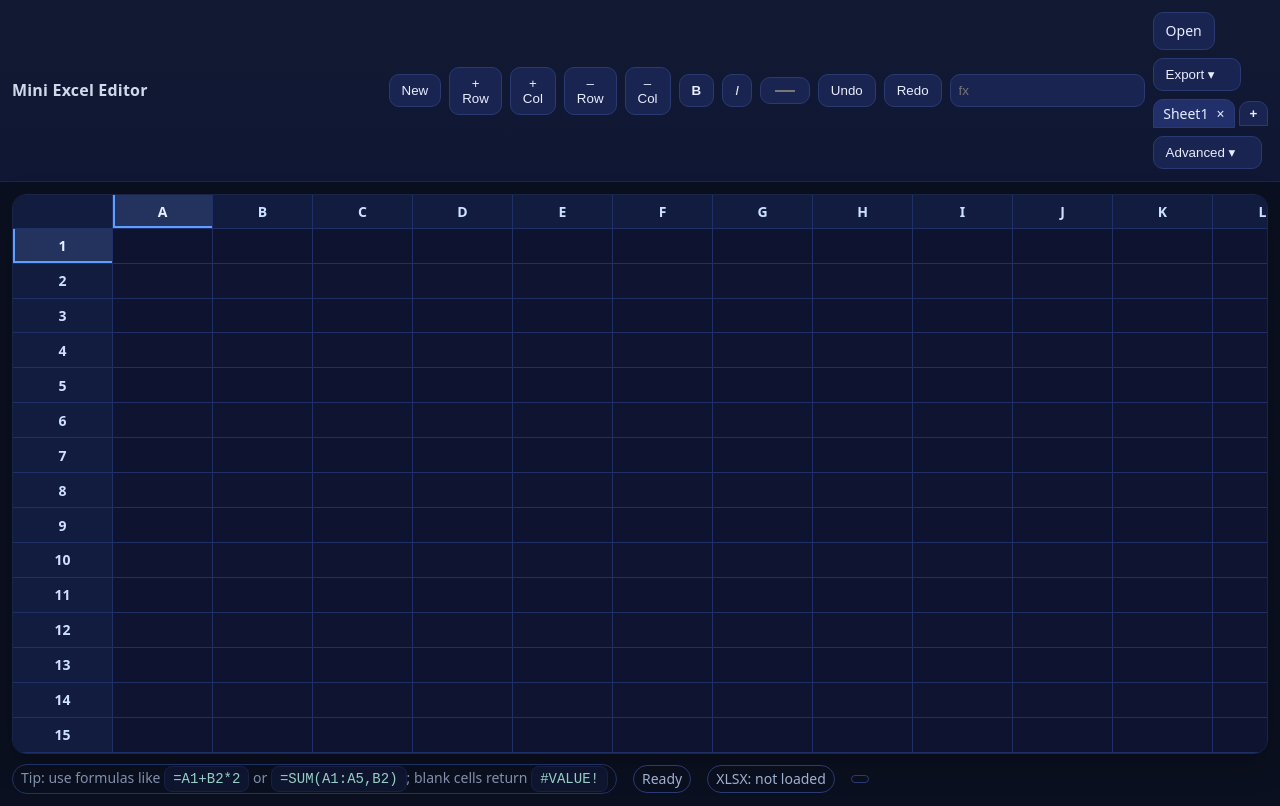
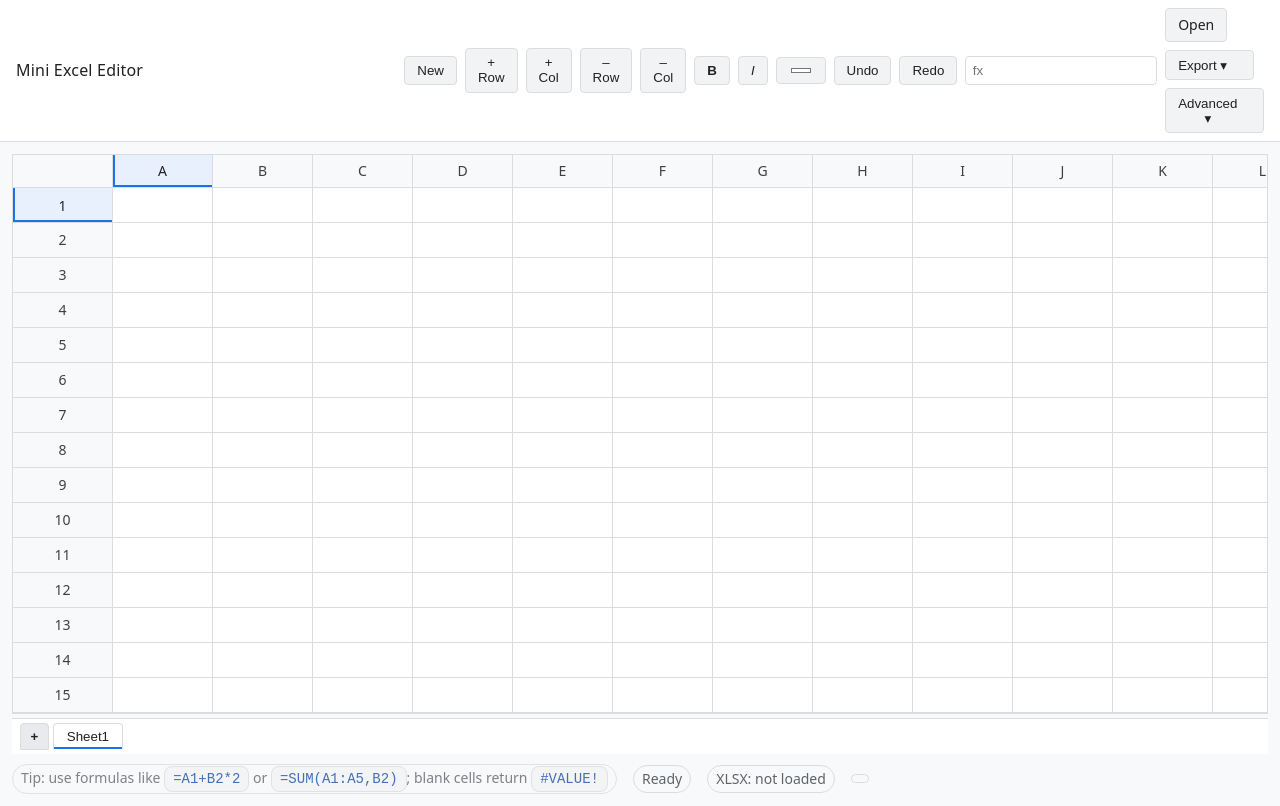
Before and after one commit to yapweijun1996/AI-Agent-Microsoft-Excel-Editor, a plain HTML site: page index.html in a window 1280 px wide. Drawn offline with Linux system fonts and the light colour scheme.

Commit message:
style: adopt google-like sheet ui

```diff
--- a/app.js
+++ b/app.js
@@ -39,23 +39,27 @@ document.addEventListener('DOMContentLoaded', () => {
     // Sheet tab helpers
     function renderTabs(){
       sheetTabs.innerHTML='';
-      sheets.forEach((s,i)=>{
-        const tab=document.createElement('div');
-        tab.className='sheetTab'+(i===activeSheetIndex?' active':'');
-        tab.textContent=s.name;
-        tab.dataset.idx=i;
-        const close=document.createElement('span');
-        close.textContent='×';
-        close.className='close';
-        tab.appendChild(close);
-        sheetTabs.appendChild(tab);
-      });
       const add=document.createElement('button');
       add.className='sheetTab add';
       add.type='button';
       add.setAttribute('aria-label','Add new sheet');
       add.textContent='+';
       sheetTabs.appendChild(add);
+      sheets.forEach((s,i)=>{
+        const tab=document.createElement('button');
+        tab.type='button';
+        tab.className='sheetTab'+(i===activeSheetIndex?' active':'');
+        tab.textContent=s.name;
+        tab.dataset.idx=i;
+        if(sheets.length>1){
+          const close=document.createElement('span');
+          close.textContent='×';
+          close.className='close';
+          close.setAttribute('aria-label','Close sheet');
+          tab.appendChild(close);
+        }
+        sheetTabs.appendChild(tab);
+      });
     }
     function saveActiveState(){
       const s=sheets[activeSheetIndex];
--- a/index.html
+++ b/index.html
@@ -56,8 +56,6 @@
           </div>
         </div>
 
-        <div id="sheetTabs" class="sheetTabs"></div>
-
         <div class="menu">
           <button class="menu-trigger" aria-haspopup="true" aria-expanded="false" title="Advanced tools">Advanced ▾</button>
           <div class="menu-items right" role="menu" aria-label="Advanced">
@@ -77,6 +75,9 @@
         <tbody></tbody>
       </table>
     </div>
+    <div class="sheetTabsBar">
+      <div id="sheetTabs" class="sheetTabs"></div>
+    </div>
     <div class="status">
       <span class="pill hint">Tip: use formulas like <code>=A1+B2*2</code> or <code>=SUM(A1:A5,B2)</code>; blank cells return <code>#VALUE!</code></span>
       <span id="calcState" class="pill">Ready</span>
--- a/style.css
+++ b/style.css
@@ -1,23 +1,23 @@
-  :root { --bg:#0b1020; --panel:#121932; --grid:#0f1530; --muted:#9fb0d0; --text:#e8eeff; --accent:#5ea0ff; --sel:#24325e; --err:#3b0f1a; --errBorder:#ff5577; }
+  :root { --bg:#f8f9fa; --panel:#ffffff; --grid:#ffffff; --muted:#5f6368; --text:#202124; --accent:#1a73e8; --sel:#e8f0fe; --err:#fce8e6; --errBorder:#d93025; }
   *{box-sizing:border-box}
   .visually-hidden{position:absolute;width:1px;height:1px;padding:0;margin:-1px;overflow:hidden;clip:rect(0 0 0 0);white-space:nowrap;border:0}
-  body{margin:0;background:var(--bg);color:var(--text);font:14px/1.4 system-ui,Segoe UI,Roboto,Arial}
-  header{display:flex;gap:.5rem;align-items:center;padding:.75rem;border-bottom:1px solid #1b254b;background:linear-gradient(180deg,var(--panel),#0f1734)}
-  header h1{font-size:16px;margin:0 1rem 0 0;opacity:.9;font-weight:600;letter-spacing:.2px}
-  button, .btn-file, select, input[type="color"]{background:#1a2450;border:1px solid #2c3a74;border-radius:10px;padding:.5rem .75rem;color:var(--text);cursor:pointer}
-  button:hover,.btn-file:hover, select:hover, input[type="color"]:hover{background:#21306b}
+  body{margin:0;background:var(--bg);color:var(--text);font:14px/1.4 system-ui,Segoe UI,Roboto,Arial,sans-serif}
+  header{display:flex;gap:.5rem;align-items:center;padding:.5rem 1rem;border-bottom:1px solid #dadce0;background:var(--panel)}
+  header h1{font-size:16px;margin:0 1rem 0 0;font-weight:500;letter-spacing:.2px;color:var(--text)}
+  button, .btn-file, select, input[type="color"]{background:#f1f3f4;border:1px solid #dadce0;border-radius:4px;padding:.4rem .75rem;color:var(--text);cursor:pointer}
+  button:hover,.btn-file:hover, select:hover, input[type="color"]:hover{background:#e8eaed}
   button[disabled]{opacity:.55;cursor:not-allowed}
-  button[aria-pressed="true"]{background:var(--sel);box-shadow:inset 0 0 0 2px var(--accent)}
+  button[aria-pressed="true"]{background:var(--sel);box-shadow:inset 0 0 0 1px var(--accent)}
   .btn-file{position:relative;overflow:hidden;display:inline-flex;align-items:center;gap:.5rem}
   .btn-file input{position:absolute;inset:0;opacity:0;cursor:pointer}
   .toolbar{display:flex;flex-wrap:wrap;gap:.5rem;margin-left:auto}
-  #formulaBar{flex:1;background:#1a2450;border:1px solid #2c3a74;border-radius:10px;padding:.5rem;color:var(--text)}
+  #formulaBar{flex:1;background:#fff;border:1px solid #dadce0;border-radius:4px;padding:.4rem;color:var(--text)}
   .wrap{padding:12px}
-  .sheet{background:var(--panel);border:1px solid #1b254b;border-radius:14px;overflow:auto;max-height:70vh;box-shadow:0 10px 30px rgba(0,0,0,.25)}
+  .sheet{background:var(--panel);border:1px solid #dadce0;border-radius:0;overflow:auto;max-height:70vh}
   table{border-collapse:separate;border-spacing:0;min-width:720px}
-  thead th{position:sticky;top:0;background:#121c3f;z-index:3;color:#cfe0ff;font-weight:600}
-  tbody th{position:sticky;left:0;background:#121c3f;z-index:2;color:#cfe0ff;font-weight:600}
-  th, td{border-right:1px solid #203066;border-bottom:1px solid #203066;min-width:100px}
+  thead th{position:sticky;top:0;background:#f8f9fa;z-index:3;color:#3c4043;font-weight:500}
+  tbody th{position:sticky;left:0;background:#f8f9fa;z-index:2;color:#3c4043;font-weight:500}
+  th, td{border-right:1px solid #dadce0;border-bottom:1px solid #dadce0;min-width:100px}
   thead th:first-child{left:0;z-index:4}
   th{padding:.4rem .5rem;text-align:center}
   td{padding:0}
@@ -25,24 +25,27 @@
   td .cell:focus{background:var(--sel);box-shadow:inset 0 0 0 2px var(--accent);outline:none}
   td .cell.formula-cursor{outline:2px dotted var(--accent);outline-offset:-2px}
   tr:nth-child(even) td{background:var(--grid)}
-  tr:nth-child(odd) td{background:#0e1430}
+  tr:nth-child(odd) td{background:var(--grid)}
   .cell.err{background:var(--err)!important;border:1px solid var(--errBorder)}
   .col-resizer{position:absolute;top:0;right:0;width:4px;height:100%;cursor:col-resize;user-select:none}
   .row-resizer{position:absolute;bottom:0;left:0;width:100%;height:4px;cursor:row-resize;user-select:none}
   .status{display:flex;gap:1rem;align-items:center;margin-top:10px;color:var(--muted);flex-wrap:wrap}
-  .status code{background:#0f1734;border:1px solid #1b254b;border-radius:8px;padding:.25rem .5rem;color:#bfe}
-  .pill{border:1px solid #2a3b76;border-radius:999px;padding:.2rem .5rem}
+  .status code{background:#f1f3f4;border:1px solid #dadce0;border-radius:8px;padding:.25rem .5rem;color:#174ea6}
+  .pill{border:1px solid #dadce0;border-radius:999px;padding:.2rem .5rem}
   .hint{opacity:.8}
-  .danger{color:#ff9da6}
-  .ok{color:#9dffb3}
-  .sheetTabs{display:flex;gap:.25rem;align-items:center}
-  .sheetTab{padding:.25rem .6rem;background:#1a2450;border:1px solid #2c3a74;border-radius:10px 10px 0 0;cursor:pointer;position:relative;}
-  .sheetTab.active{background:#21306b}
-  .sheetTab .close{margin-left:.5rem;cursor:pointer}
-  .sheetTab.add{font-weight:600}
-  .debug{margin-top:10px;background:#0a122e;border:1px solid #1b254b;border-radius:12px;padding:8px;max-height:20vh;overflow:auto}
-  .debug h3{margin:0 0 6px 0;font-size:12px;color:#bcd}
-  .debug pre{margin:0;font-size:12px;white-space:pre-wrap;word-break:break-word}
+  .danger{color:#d93025}
+  .ok{color:#188038}
+.sheetTabsBar{border-top:1px solid #dadce0;background:var(--panel);margin-top:4px}
+.sheetTabs{display:flex;gap:.25rem;align-items:center;padding:.25rem .5rem}
+.sheetTab{display:flex;align-items:center;gap:.25rem;padding:.3rem .8rem;background:#e8eaed;border:1px solid #dadce0;border-radius:4px 4px 0 0;cursor:pointer;position:relative;}
+.sheetTab.active{background:var(--panel);border-bottom:1px solid var(--panel);box-shadow:0 -2px 0 0 var(--accent) inset;}
+.sheetTab .close{margin-left:.25rem;font-weight:600;cursor:pointer;opacity:0;transition:opacity .2s}
+.sheetTab:hover .close{opacity:.6}
+.sheetTab.add{font-weight:600;padding:.3rem .6rem}
+.sheetTab:focus-visible{outline:2px solid var(--accent);outline-offset:2px}
+  .debug{margin-top:10px;background:#f1f3f4;border:1px solid #dadce0;border-radius:12px;padding:8px;max-height:20vh;overflow:auto}
+  .debug h3{margin:0 0 6px 0;font-size:12px;color:#202124}
+  .debug pre{margin:0;font-size:12px;white-space:pre-wrap;word-break:break-word;color:#202124}
   .debug .row{opacity:.9}
   @media (max-width:900px){th, td{min-width:80px} header{gap:.4rem} header h1{display:none}}
 
@@ -54,7 +57,7 @@
 
   /* Show hamburger menu */
   .hamburger{display:flex}
-  .header-nav{display:none;flex-direction:column;gap:.5rem;margin-top:.5rem;padding-top:.5rem;border-top:1px solid #1b254b}
+  .header-nav{display:none;flex-direction:column;gap:.5rem;margin-top:.5rem;padding-top:.5rem;border-top:1px solid #dadce0}
   .header-nav.open{display:flex}
 
   header .group{gap:.3rem;justify-content:center;flex-wrap:wrap;margin:.25rem 0}
@@ -129,9 +132,9 @@ header .group{display:inline-flex;gap:.5rem;align-items:center}
 .menu .menu-trigger{position:relative;padding-right:1.6rem}
 .menu .menu-items{
   position:absolute;top:calc(100% + 6px);left:0;
-  background:#0f1734;border:1px solid #1b254b;border-radius:12px;
+  background:#fff;border:1px solid #dadce0;border-radius:8px;
   min-width:180px;padding:.35rem;display:none;z-index:50;
-  box-shadow:0 8px 24px rgba(0,0,0,.35)
+  box-shadow:0 8px 24px rgba(60,64,67,.15)
 }
 .menu .menu-items.right{right:0;left:auto}
 .menu.open .menu-items{display:block}
@@ -139,10 +142,10 @@ header .group{display:inline-flex;gap:.5rem;align-items:center}
 @media(hover:hover){.menu:hover .menu-items{display:block}}
 .menu .menu-items button{
   display:block;width:100%;text-align:left;
-  background:transparent;border:0;border-radius:8px;
+  background:transparent;border:0;border-radius:4px;
   padding:.5rem .6rem;color:var(--text)
 }
-.menu .menu-items button:hover{background:#21306b}
+.menu .menu-items button:hover{background:var(--sel)}
 
 /* --- Active header highlighting and hover feedback --- */
 thead th.active, tbody th.active{
```
